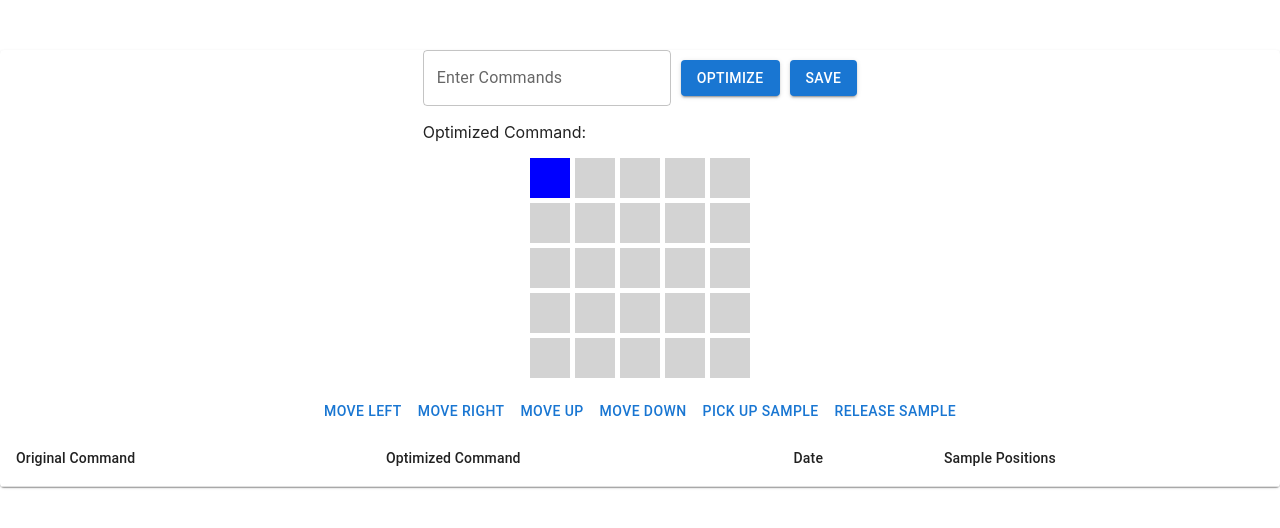
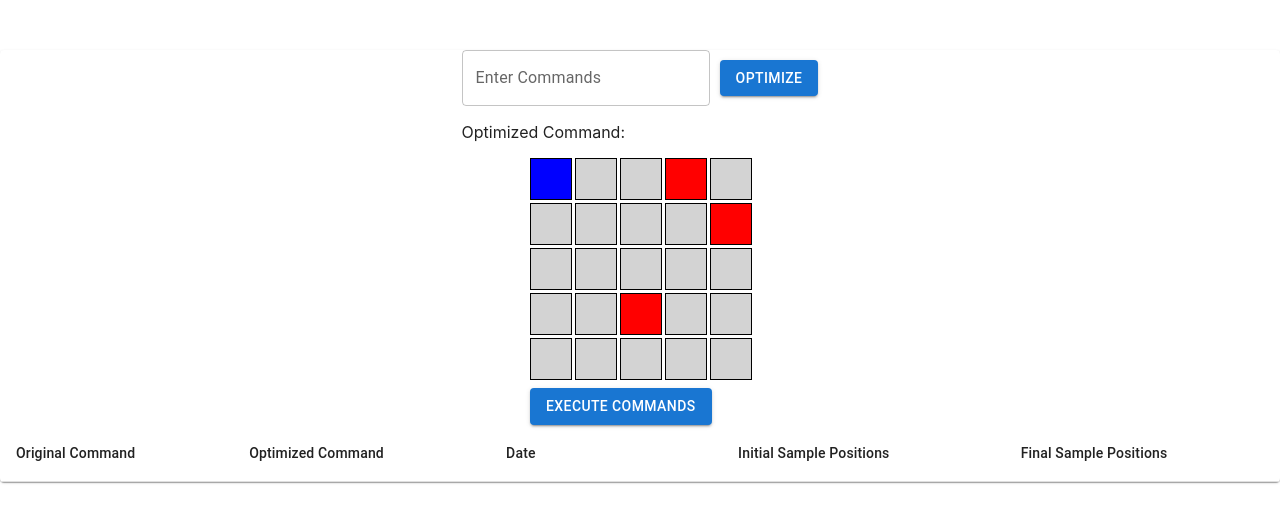
Before and after one commit to Bobur98/manipulator, a React (Create React App) app: page /dashboard in a window 1280 px wide. Shown: the top 528 px of the page. Built offline with nearby package versions, Linux system fonts and the light colour scheme.

Commit message:
fix: Auth page css & refactor CommandInput & GridVisualisation & HistoryLog & commandSlice

```diff
--- a/src/components/Auth.tsx
+++ b/src/components/Auth.tsx
@@ -20,7 +20,17 @@ export default function Auth() {
   };
 
   return (
-    <form onSubmit={handleSubmit(onSubmit)}>
+    <form
+      onSubmit={handleSubmit(onSubmit)}
+      style={{
+        height: "100vh",
+        display: "flex",
+        justifyContent: "center",
+        alignItems: "center",
+        margin: "0 auto",
+        gap: "10px",
+      }}
+    >
       <TextField {...register("username")} label="Username" required />
       <TextField
         {...register("password")}
--- a/src/components/CommandInput.tsx
+++ b/src/components/CommandInput.tsx
@@ -12,12 +12,19 @@ export default function CommandInput() {
   );
 
   const handleOptimize = () => {
-    dispatch(setCommands(input));
+    dispatch(
+      setCommands({
+        commands: "ппповвб",
+        initialPos: { x: 0, y: 0 },
+        initialSamples: [
+          { x: 4, y: 1 },
+          { x: 2, y: 3 },
+          { x: 3, y: 0 },
+        ],
+      })
+    );
   };
-
-  const handleSave = () => {
-    dispatch(saveToHistory());
-  };
+  // dispatch(saveToHistory());
 
   return (
     <Stack>
@@ -30,9 +37,6 @@ export default function CommandInput() {
         <Button onClick={handleOptimize} variant="contained">
           Optimize
         </Button>
-        <Button onClick={handleSave} variant="contained">
-          Save
-        </Button>
       </Box>
       <p>Optimized Command: {optimizedCommand}</p>
     </Stack>
--- a/src/components/GridVisualization.tsx
+++ b/src/components/GridVisualization.tsx
@@ -1,42 +1,164 @@
-import { Box, Button } from "@mui/material";
-import { useState } from "react";
+import React, { useState } from "react";
+import { Button } from "@mui/material";
+import { useDispatch, useSelector } from "react-redux";
+import { RootState } from "../redux/store";
+import { setFinalPosition, saveToHistory } from "../redux/commandSlice";
+
+const GRID_SIZE = 5;
+const INITIAL_POSITION = { x: 0, y: 0 };
+const INITIAL_SAMPLES = [
+  { x: 4, y: 1 },
+  { x: 2, y: 3 },
+  { x: 3, y: 0 },
+];
 
 export default function GridVisualization() {
-  const [position, setPosition] = useState({ x: 0, y: 0 });
+  const [robotPosition, setRobotPosition] = useState(INITIAL_POSITION);
+  const [samples, setSamples] = useState(INITIAL_SAMPLES);
+  const [holdingSample, setHoldingSample] = useState(false);
+  const dispatch = useDispatch();
 
-  const moveManipulator = (command: string) => {};
+  const optimizedCommand = useSelector(
+    (state: RootState) => state.command.optimizedCommand
+  );
+
+  const parseCommands = (commands: string): string[] => {
+    const expandedCommands: string[] = [];
+    let i = 0;
+
+    while (i < commands.length) {
+      const currentChar = commands[i];
+
+      if (!isNaN(parseInt(currentChar))) {
+        let countStr = "";
+
+        while (i < commands.length && !isNaN(parseInt(commands[i]))) {
+          countStr += commands[i];
+          i++;
+        }
+
+        const count = parseInt(countStr);
+        const command = commands[i];
+        for (let j = 0; j < count; j++) {
+          expandedCommands.push(command);
+        }
+      } else {
+        expandedCommands.push(currentChar);
+      }
+
+      i++;
+    }
+
+    return expandedCommands;
+  };
+
+  const executeCommands = () => {
+    const commandSequence = parseCommands(optimizedCommand);
+    console.log("Parsed Command Sequence:", commandSequence);
+
+    let currentStep = 0;
+    let newSamples = [...samples];
+    let robotPos = { ...robotPosition };
+    let holding = holdingSample;
+
+    const intervalId = setInterval(() => {
+      if (currentStep >= commandSequence.length) {
+        clearInterval(intervalId);
+        setRobotPosition(INITIAL_POSITION); // Reset to initial position after completion
+        setSamples(newSamples); // Update the samples' final positions
+        setHoldingSample(false); // Reset holding state
+        return;
+      }
+
+      const command = commandSequence[currentStep];
+      console.log("Executing command:", command);
+
+      switch (command) {
+        case "Л": // Left
+          if (robotPos.x > 0) robotPos.x -= 1;
+          break;
+        case "П": // Right
+          if (robotPos.x < GRID_SIZE - 1) robotPos.x += 1;
+          break;
+        case "В": // Up
+          if (robotPos.y > 0) robotPos.y -= 1;
+          break;
+        case "Н": // Down
+          if (robotPos.y < GRID_SIZE - 1) robotPos.y += 1;
+          break;
+        case "О": // Pick up sample
+          const sampleIndex = newSamples.findIndex(
+            (sample) => sample.x === robotPos.x && sample.y === robotPos.y
+          );
+          if (sampleIndex !== -1) {
+            newSamples.splice(sampleIndex, 1);
+            holding = true;
+
+            console.log("Picked up a sample at:", robotPos);
+          }
+          break;
+        case "Б": // Drop sample
+          if (holding) {
+            newSamples.push({ ...robotPos });
+            holding = false;
+
+            console.log("Dropped a sample at:", robotPos);
+          }
+          break;
+        default:
+          break;
+      }
+
+      setRobotPosition({ ...robotPos });
+      setHoldingSample(holding);
+
+      currentStep++;
+    }, 500);
+    dispatch(saveToHistory());
+  };
 
   return (
     <div>
       <div
         style={{
           display: "grid",
-          gridTemplateColumns: "repeat(5, 40px)",
-          gridTemplateRows: "repeat(5, 40px)",
+          gridTemplateColumns: `repeat(${GRID_SIZE}, 40px)`,
+          gridTemplateRows: `repeat(${GRID_SIZE}, 40px)`,
           gap: "5px",
-          placeSelf: "center",
-          marginBottom: "15px",
         }}
       >
-        {Array.from({ length: 25 }, (_, i) => (
+        {Array.from({ length: GRID_SIZE * GRID_SIZE }, (_, i) => {
+          const x = i % GRID_SIZE;
+          const y = Math.floor(i / GRID_SIZE);
+          const isRobot = x === robotPosition.x && y === robotPosition.y;
+          const isSample = samples.some(
+            (sample) => sample.x === x && sample.y === y
+          );
+
+          return (
             <div
               key={i}
               style={{
                 width: "40px",
                 height: "40px",
-              backgroundColor:
-                i === position.y * 5 + position.x ? "blue" : "lightgrey",
+                backgroundColor: isRobot
+                  ? "blue"
+                  : isSample
+                  ? "red"
+                  : "lightgrey",
+                border: "1px solid black",
               }}
             />
-        ))}
+          );
+        })}
       </div>
-
-      <Button onClick={() => moveManipulator("Л")}>Move Left</Button>
-      <Button onClick={() => moveManipulator("П")}>Move Right</Button>
-      <Button onClick={() => moveManipulator("В")}>Move Up</Button>
-      <Button onClick={() => moveManipulator("Н")}>Move Down</Button>
-      <Button onClick={() => moveManipulator("О")}>Pick Up Sample</Button>
-      <Button onClick={() => moveManipulator("Б")}>Release Sample</Button>
+      <Button
+        onClick={executeCommands}
+        variant="contained"
+        style={{ marginTop: "10px" }}
+      >
+        Execute Commands
+      </Button>
     </div>
   );
 }
--- a/src/components/HistoryLog.tsx
+++ b/src/components/HistoryLog.tsx
@@ -11,6 +11,17 @@ import { RootState } from "../redux/store";
 
 export default function HistoryLog() {
   const history = useSelector((state: RootState) => state.command.history);
+
+  // Helper function to format position
+  const formatPosition = (position: { x: number; y: number }) => {
+    return `(${position.x}, ${position.y})`;
+  };
+
+  // Helper function to format sample positions
+  const formatSamplePositions = (samples: { x: number; y: number }[]) => {
+    return samples.map((sample) => `(${sample.x}, ${sample.y})`).join(", ");
+  };
+
   return (
     <TableContainer>
       <Table>
@@ -18,8 +29,10 @@ export default function HistoryLog() {
           <TableRow>
             <TableCell>Original Command</TableCell>
             <TableCell>Optimized Command</TableCell>
-            <TableCell>Date</TableCell>
-            <TableCell>Sample Positions</TableCell>
+            <TableCell sx={{ width: "200px" }}>Date</TableCell>
+
+            <TableCell>Initial Sample Positions</TableCell>
+            <TableCell>Final Sample Positions</TableCell>
           </TableRow>
         </TableHead>
         <TableBody>
@@ -28,7 +41,11 @@ export default function HistoryLog() {
               <TableCell>{entry.original}</TableCell>
               <TableCell>{entry.optimized}</TableCell>
               <TableCell>{entry.date}</TableCell>
-              <TableCell>{entry.samplesPosition}</TableCell>
+
+              <TableCell>
+                {formatSamplePositions(entry.initialSamples)}
+              </TableCell>
+              <TableCell>{formatSamplePositions(entry.finalSamples)}</TableCell>
             </TableRow>
           ))}
         </TableBody>
--- a/src/redux/commandSlice.ts
+++ b/src/redux/commandSlice.ts
@@ -1,19 +1,35 @@
 import { createSlice, PayloadAction } from "@reduxjs/toolkit";
+
+interface SamplePosition {
+  x: number;
+  y: number;
+}
 
 interface CommandState {
   commands: string;
   optimizedCommand: string;
+  initialPos: { x: number; y: number }; // Robot's initial position
+  finalPos: { x: number; y: number }; // Robot's final position
+  initialSamples: SamplePosition[]; // Initial positions of samples
+  finalSamples: SamplePosition[]; // Final positions of samples
   history: {
     original: string;
     optimized: string;
     date: string;
-    samplesPosition: string;
+    initialPosition: { x: number; y: number };
+    finalPosition: { x: number; y: number };
+    initialSamples: SamplePosition[];
+    finalSamples: SamplePosition[];
   }[];
 }
 
 const initialState: CommandState = {
   commands: "",
   optimizedCommand: "",
+  initialPos: { x: 0, y: 0 },
+  finalPos: { x: 0, y: 0 },
+  initialSamples: [],
+  finalSamples: [],
   history: [],
 };
 
@@ -21,9 +37,18 @@ const commandSlice = createSlice({
   name: "command",
   initialState,
   reducers: {
-    setCommands(state, action: PayloadAction<string>) {
-      state.commands = action.payload;
-      state.optimizedCommand = optimizeCommand(action.payload);
+    setCommands(
+      state,
+      action: PayloadAction<{
+        commands: string;
+        initialPos: { x: number; y: number };
+        initialSamples: SamplePosition[];
+      }>
+    ) {
+      state.commands = action.payload.commands;
+      state.optimizedCommand = optimizeCommand(action.payload.commands);
+      state.initialPos = action.payload.initialPos; // Set the initial position of the robot
+      state.initialSamples = action.payload.initialSamples; // Set the initial positions of the samples
     },
     saveToHistory(state) {
       const date = new Date().toISOString();
@@ -31,17 +56,29 @@ const commandSlice = createSlice({
         original: state.commands,
         optimized: state.optimizedCommand,
         date,
-        samplesPosition: "Sample positions here",
+        initialPosition: state.initialPos,
+        finalPosition: state.finalPos,
+        initialSamples: state.initialSamples,
+        finalSamples: state.finalSamples, // set this after execution!!!
       });
+    },
+    setFinalPosition(
+      state,
+      action: PayloadAction<{
+        finalPos: { x: number; y: number };
+        finalSamples: SamplePosition[];
+      }>
+    ) {
+      state.finalPos = action.payload.finalPos; // Updating the final position of the robot
+      state.finalSamples = action.payload.finalSamples; // Updating the final positions of the samples
     },
   },
 });
 
-const { setCommands, saveToHistory } = commandSlice.actions;
-export { setCommands, saveToHistory };
+const { setCommands, saveToHistory, setFinalPosition } = commandSlice.actions;
+export { setCommands, saveToHistory, setFinalPosition };
 export default commandSlice.reducer;
 
-// Command optimization function
 function optimizeCommand(commands: string): string {
   return commands.replace(/(.)\1+/g, (match, p1) => `${match.length}${p1}`);
 }
```
Lines whose indentation alone changed are shown as unchanged.
